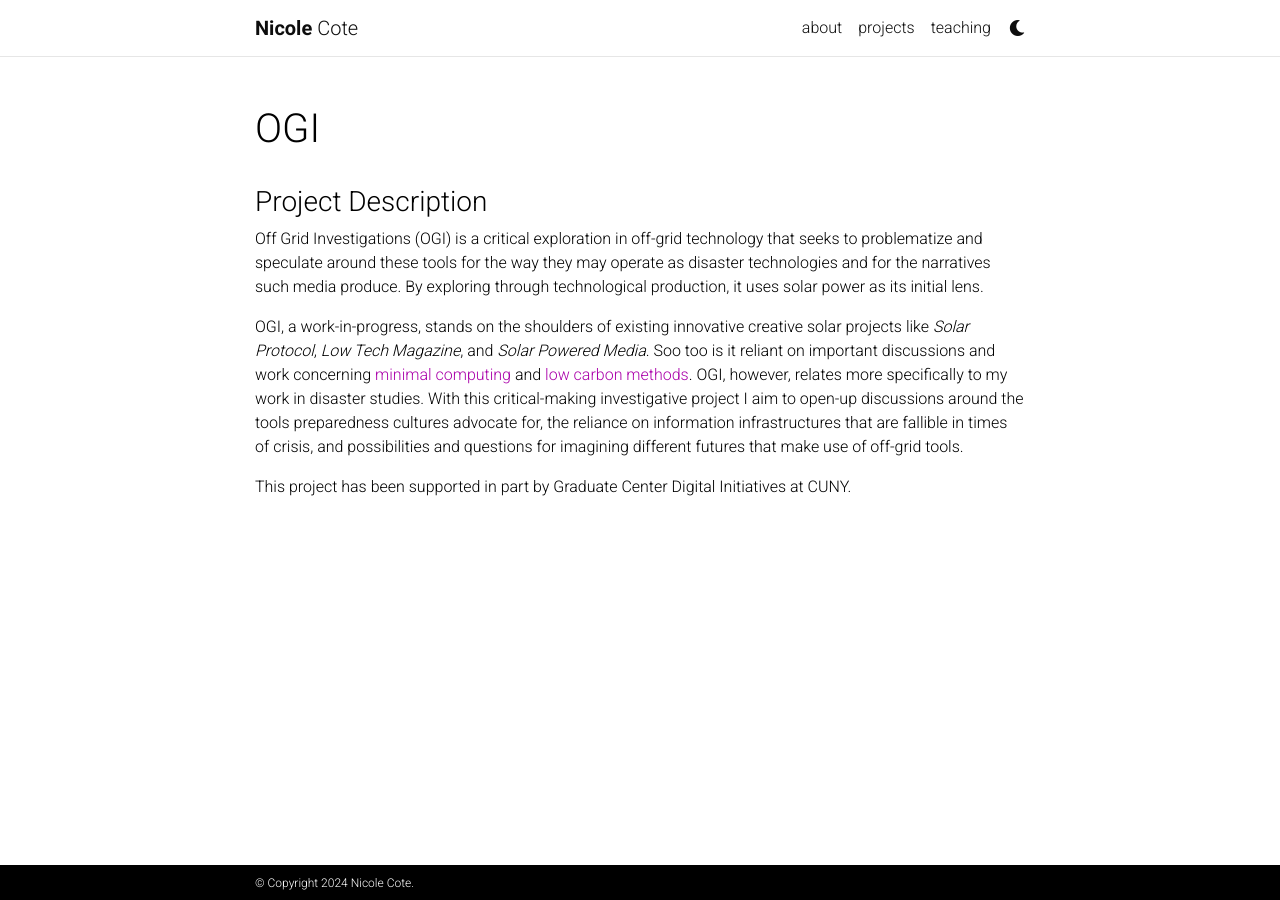
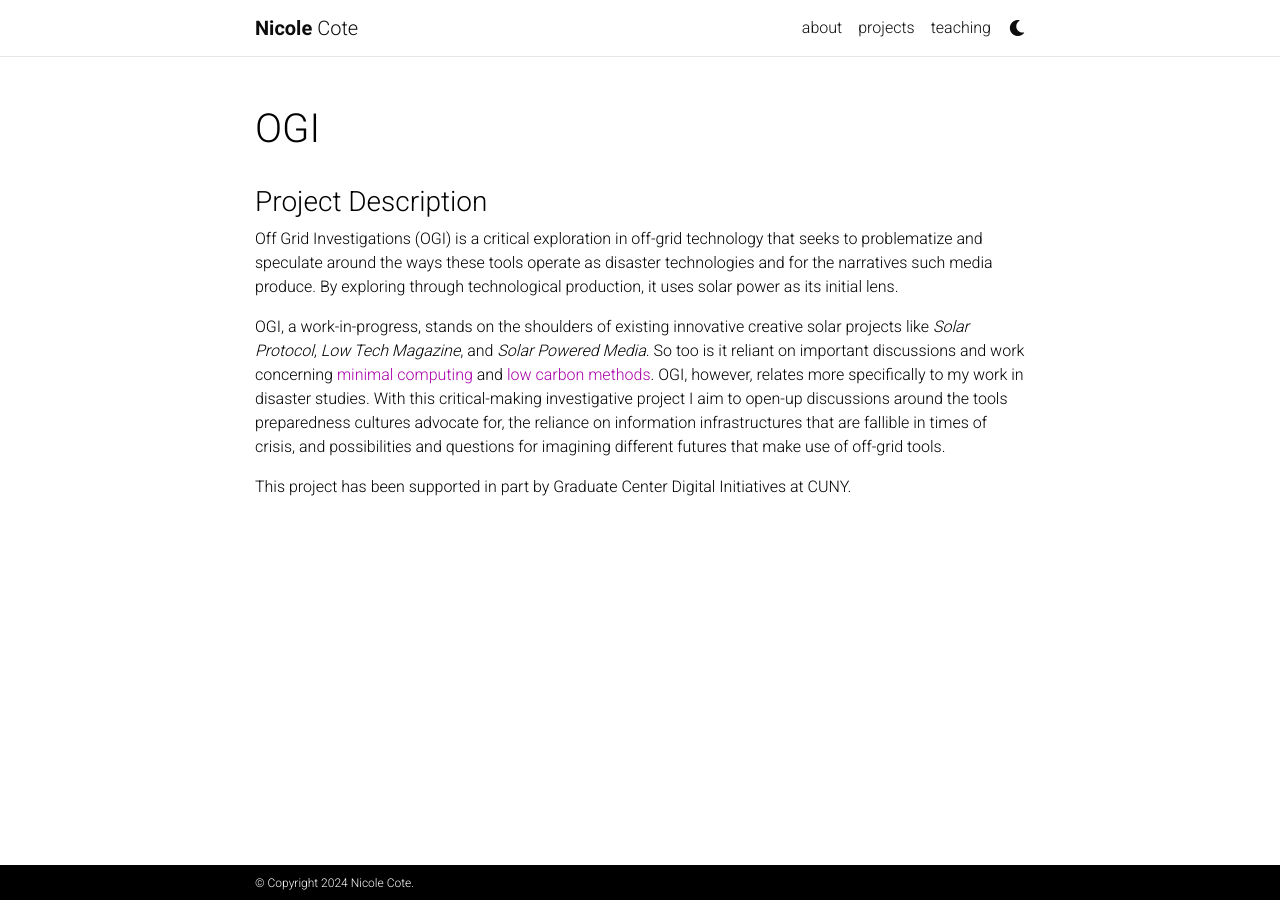
Before and after one commit to necote/necote.github.io, a Jekyll site: the page built from _projects/ogi.md, in a window 1280 px wide. Built offline with Jekyll 4.4.1, drawn with Linux system fonts in a browser that asks for light colours; comment, search, counter and statistics services are not loaded; a style sheet for code colours, icons or effects is not loaded.

Commit message:
updates ogi

```diff
--- a/_projects/5_project.md
+++ b/_projects/ogi.md
@@ -10,8 +10,8 @@ category: independent
 ### Project Description
 
 Off Grid Investigations (OGI) is a critical exploration in off-grid
-technology that seeks to problematize and speculate around these
-tools for the way they may operate as disaster technologies and for
+technology that seeks to problematize and speculate around the ways these
+tools operate as disaster technologies and for
 the narratives such media produce. By exploring
 through technological production, it uses solar power as its initial
 lens.
@@ -20,7 +20,7 @@ OGI, a work-in-progress, stands on the shoulders of existing
 innovative creative solar projects like [*Solar
 Protocol*](http://solarprotocol.net/), [*Low Tech
 Magazine*](https://www.lowtechmagazine.com/about.html), and [*Solar
-Powered Media*](https://wp.nyu.edu/solarpoweredmedia/). Soo too is it
+Powered Media*](https://wp.nyu.edu/solarpoweredmedia/). So too is it
 reliant on important discussions and work concerning [minimal
 computing](http://www.digitalhumanities.org/dhq/vol/16/2/000646/000646.html)
 and [low carbon
```
